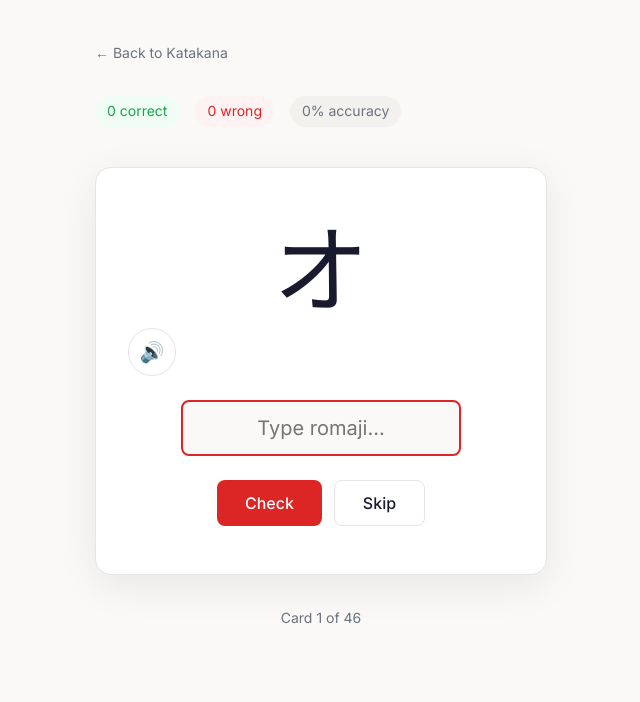
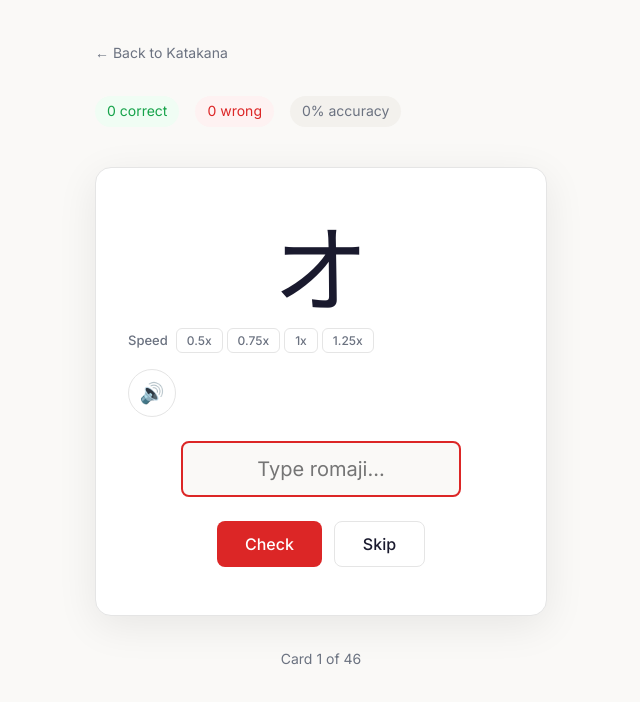
Before and after one commit to ProgramIsFun/nihongo-forge, a React (Vite) app: page /kana/1/drill in a window 1280 px wide. Shown: the top 702 px of the page, without its empty margins (319-959 px from the left). Built offline with nearby package versions, Linux system fonts and the light colour scheme.

Commit message:
feat: add speed control toggle to sentences and kana drill

```diff
--- /dev/null
+++ b/src/components/SpeedControl.css
@@ -0,0 +1,39 @@
+.speed-control {
+  display: flex;
+  align-items: center;
+  gap: 8px;
+  margin-bottom: 16px;
+}
+
+.speed-label {
+  font-size: 13px;
+  font-weight: 500;
+  color: var(--text-muted);
+}
+
+.speed-options {
+  display: flex;
+  gap: 4px;
+}
+
+.speed-btn {
+  padding: 4px 10px;
+  font-size: 12px;
+  font-weight: 500;
+  border: 1px solid var(--border);
+  border-radius: 6px;
+  background: var(--surface);
+  color: var(--text-muted);
+  transition: all 0.2s;
+}
+
+.speed-btn:hover {
+  border-color: var(--text-muted);
+  color: var(--text);
+}
+
+.speed-btn.active {
+  background: var(--accent);
+  color: #fff;
+  border-color: var(--accent);
+}
--- /dev/null
+++ b/src/components/SpeedControl.tsx
@@ -0,0 +1,32 @@
+import './SpeedControl.css'
+
+interface SpeedControlProps {
+  value: number
+  onChange: (rate: number) => void
+}
+
+const speeds = [
+  { label: '0.5x', value: 0.5 },
+  { label: '0.75x', value: 0.75 },
+  { label: '1x', value: 1 },
+  { label: '1.25x', value: 1.25 },
+]
+
+export function SpeedControl({ value, onChange }: SpeedControlProps) {
+  return (
+    <div className="speed-control">
+      <span className="speed-label">Speed</span>
+      <div className="speed-options">
+        {speeds.map((s) => (
+          <button
+            key={s.value}
+            className={`speed-btn ${value === s.value ? 'active' : ''}`}
+            onClick={() => onChange(s.value)}
+          >
+            {s.label}
+          </button>
+        ))}
+      </div>
+    </div>
+  )
+}
--- a/src/pages/KanaDrill.tsx
+++ b/src/pages/KanaDrill.tsx
@@ -4,6 +4,7 @@ import { getAllKana } from '../data/kana'
 import type { KanaType, KanaChar } from '../data/kana'
 import { useProgress } from '../hooks/useProgress'
 import { useSpeech } from '../hooks/useSpeech'
+import { SpeedControl } from '../components/SpeedControl'
 import './KanaDrill.css'
 
 function shuffle<T>(arr: T[]): T[] {
@@ -28,6 +29,7 @@ export function KanaDrill() {
   const [result, setResult] = useState<'correct' | 'wrong' | null>(null)
   const [score, setScore] = useState({ correct: 0, wrong: 0 })
   const [revealed, setRevealed] = useState(false)
+  const [speed, setSpeed] = useState(0.85)
   const inputRef = useRef<HTMLInputElement>(null)
 
   useEffect(() => {
@@ -100,9 +102,11 @@ export function KanaDrill() {
       <div className="drill-card">
         <div className="drill-char">{current.char}</div>
 
+        <SpeedControl value={speed} onChange={setSpeed} />
+
         <button
           className="drill-speak-btn"
-          onClick={() => speakJapanese(current.char)}
+          onClick={() => speakJapanese(current.char, speed)}
           title="Listen to pronunciation"
         >
           🔊
--- a/src/pages/Sentences.tsx
+++ b/src/pages/Sentences.tsx
@@ -2,6 +2,7 @@ import { useState } from 'react'
 import { Link } from 'react-router-dom'
 import { sentenceService } from '../services/sentenceService'
 import { useSpeech } from '../hooks/useSpeech'
+import { SpeedControl } from '../components/SpeedControl'
 import type { Sentence } from '../data/sentences'
 import './Sentences.css'
 
@@ -13,6 +14,7 @@ export function Sentences() {
   const [showReading, setShowReading] = useState(false)
   const [showTranslation, setShowTranslation] = useState(false)
   const [loading, setLoading] = useState(false)
+  const [speed, setSpeed] = useState(0.85)
   const { speakJapanese } = useSpeech()
 
   async function generate() {
@@ -67,9 +69,11 @@ export function Sentences() {
 
           <div className="sentence-japanese">{sentence.japanese}</div>
 
+          <SpeedControl value={speed} onChange={setSpeed} />
+
           <button
             className="speak-btn"
-            onClick={() => speakJapanese(sentence.japanese)}
+            onClick={() => speakJapanese(sentence.japanese, speed)}
             title="Listen to pronunciation"
           >
             🔊 Listen
```
